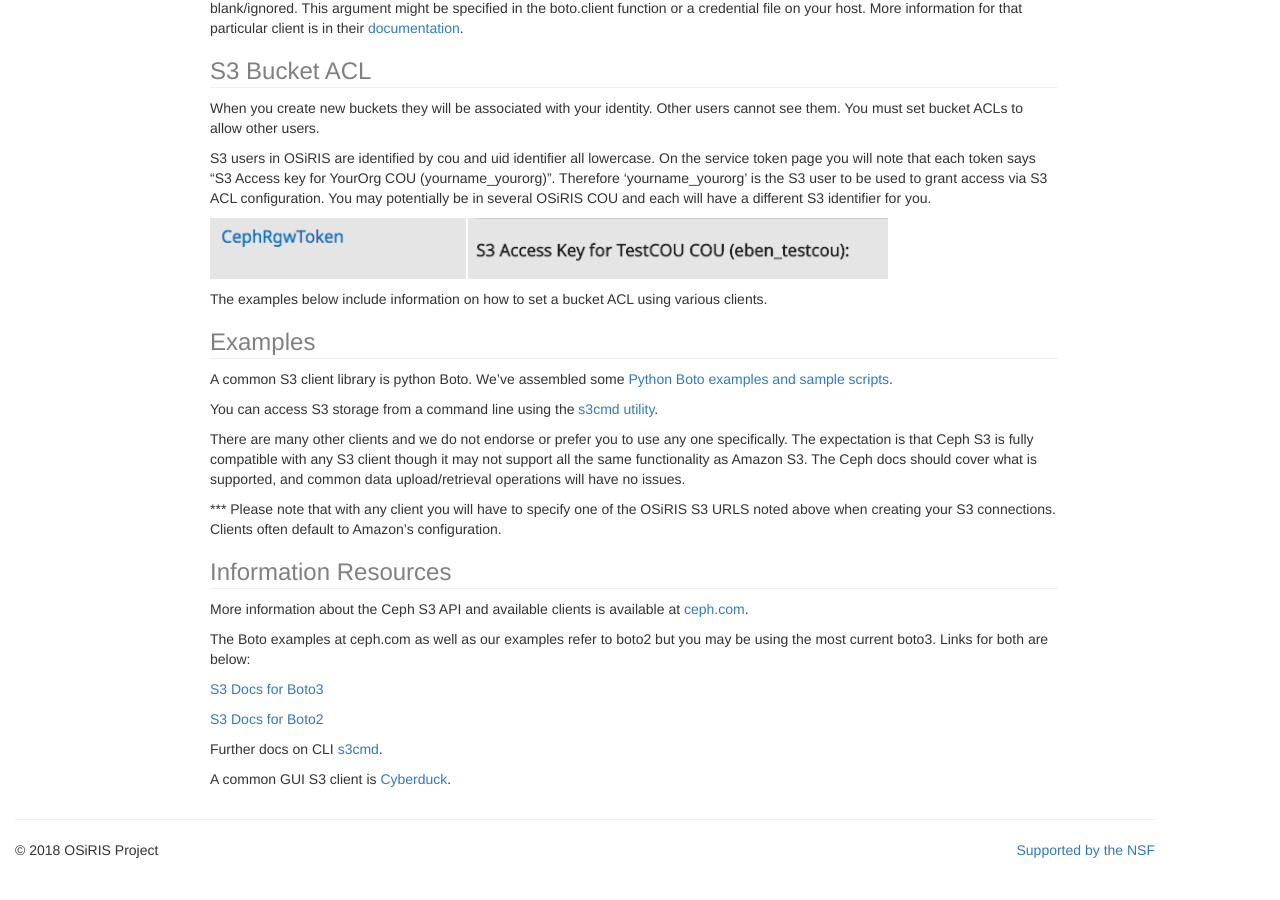
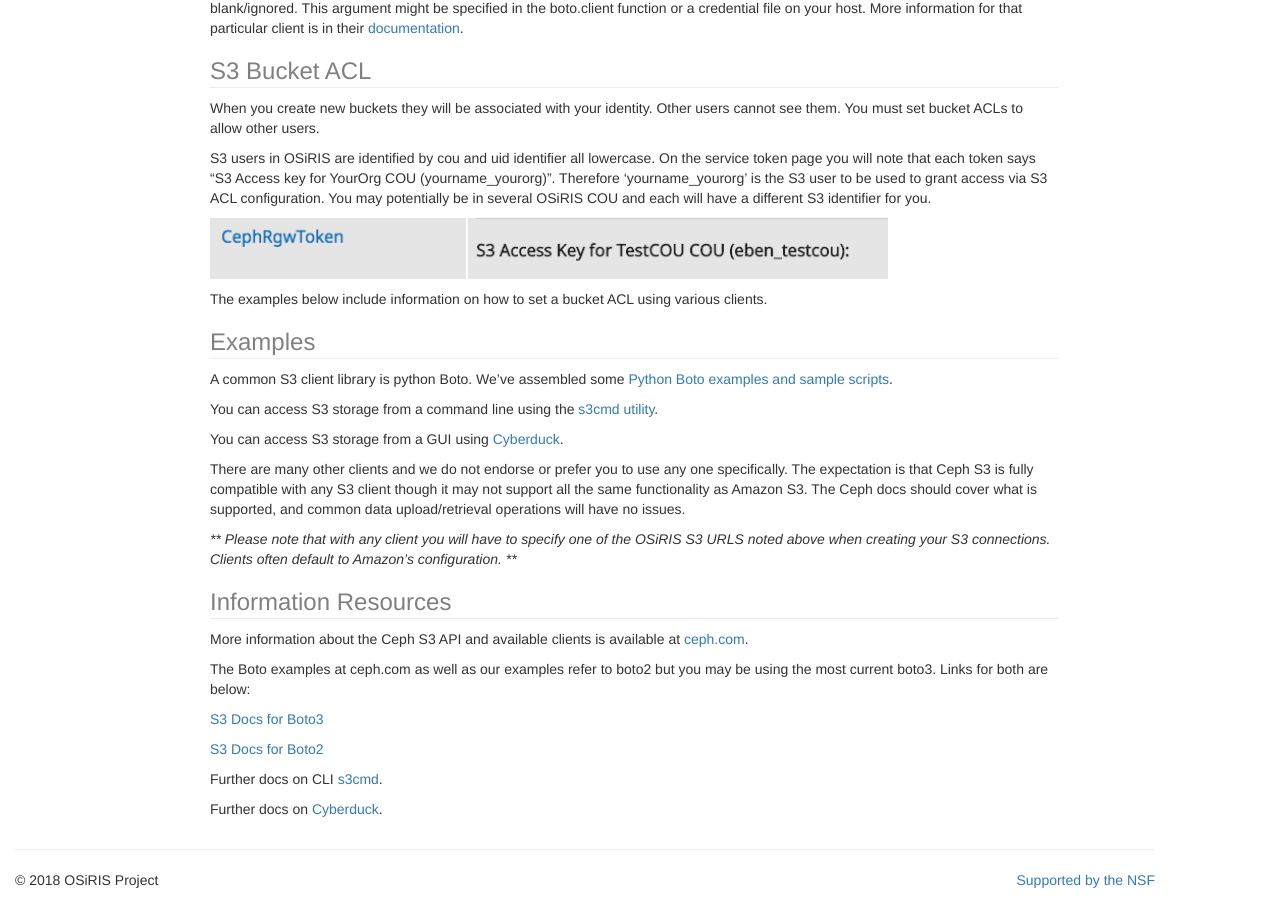
Before and after one commit to MI-OSiRIS/mi-osiris.github.io, a Jekyll site: the page built from documentation/s3.md, in a window 1280 px wide and 900 px high, scrolled down 1497 px. Built offline with Jekyll 4.4.1, drawn with Linux system fonts in a browser that asks for light colours; before the commit the page ends 2367 px from its top, so only the background shows below that.

Commit message:
Cyberduck usage, acls, etc.

```diff
--- a/documentation/s3.md
+++ b/documentation/s3.md
@@ -57,9 +57,11 @@ A common S3 client library is python Boto.  We've assembled some [Python Boto ex
 
 You can access S3 storage from a command line using the [s3cmd utility](s3cmd).
 
+You can access S3 storage from a GUI using [Cyberduck](cyberduck).
+
 There are many other clients and we do not endorse or prefer you to use any one specifically.  The expectation is that Ceph S3 is fully compatible with any S3 client though it may not support all the same functionality as Amazon S3.  The Ceph docs should cover what is supported, and common data upload/retrieval operations will have no issues.
 
-*** Please note that with any client you will have to specify one of the OSiRIS S3 URLS noted above when creating your S3 connections.  Clients often default to Amazon's configuration.
+*** Please note that with any client you will have to specify one of the OSiRIS S3 URLS noted above when creating your S3 connections.  Clients often default to Amazon's configuration. ***
 
 <h3>Information Resources</h3>
 
@@ -73,4 +75,4 @@ The Boto examples at ceph.com as well as our examples refer to boto2 but you may
 
 Further docs on CLI <a href="http://s3tools.org/s3cmd">s3cmd</a>.
 
-A common GUI S3 client is <a href="https://cyberduck.io">Cyberduck</a>.
+Further docs on <a href="https://trac.cyberduck.io/wiki/help/en">Cyberduck</a>.
```
Also changed, not shown: documentation/boto.md (+2 -0 lines), documentation/cyberduck.md (added, +39 -0 lines), assets/images/documentation/s3/cyberduck/acl.jpg (added), assets/images/documentation/s3/cyberduck/bucket_info.png (added), assets/images/documentation/s3/cyberduck/create_connection_login_info.jpg (added), assets/images/documentation/s3/cyberduck/set_permissions.jpg (added).
